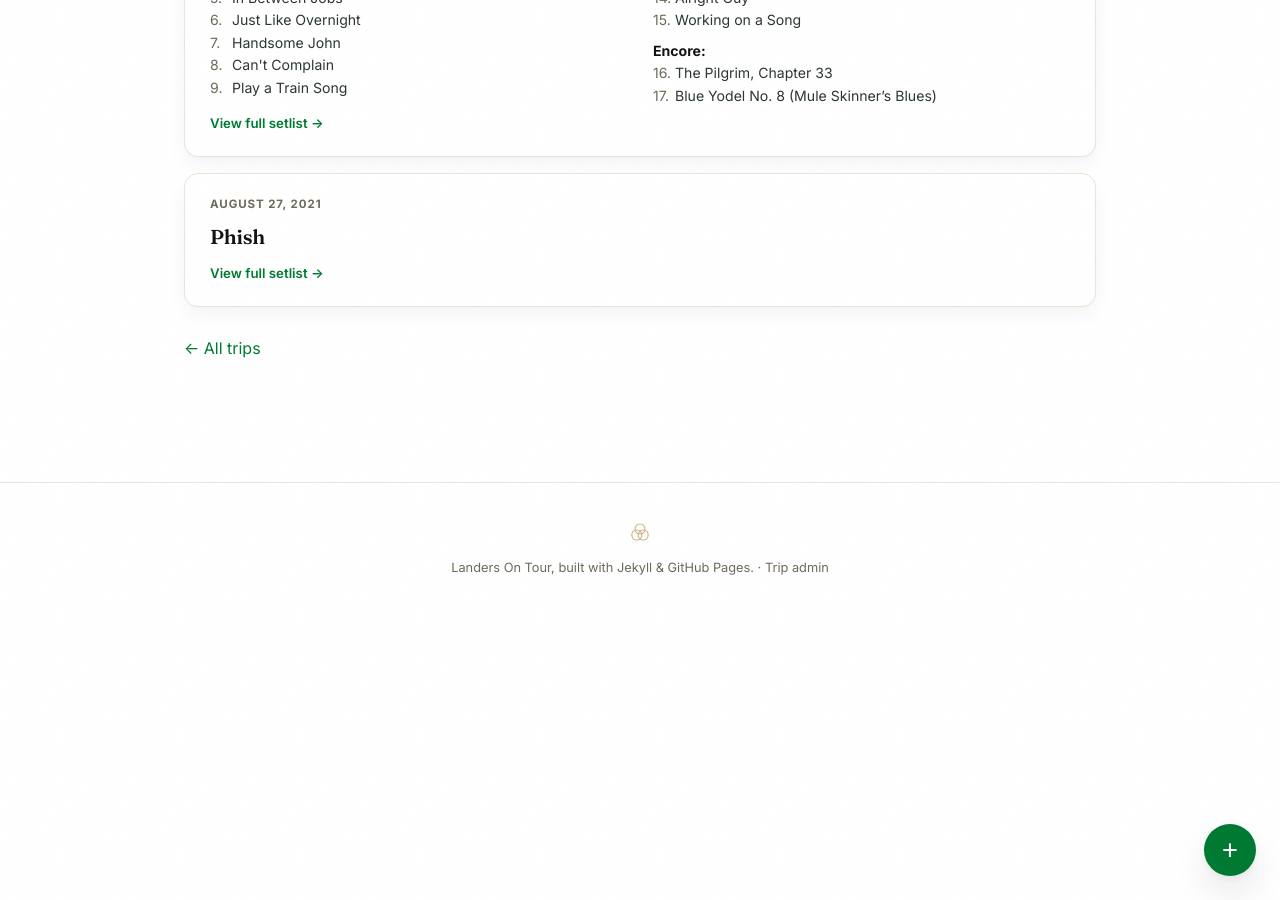
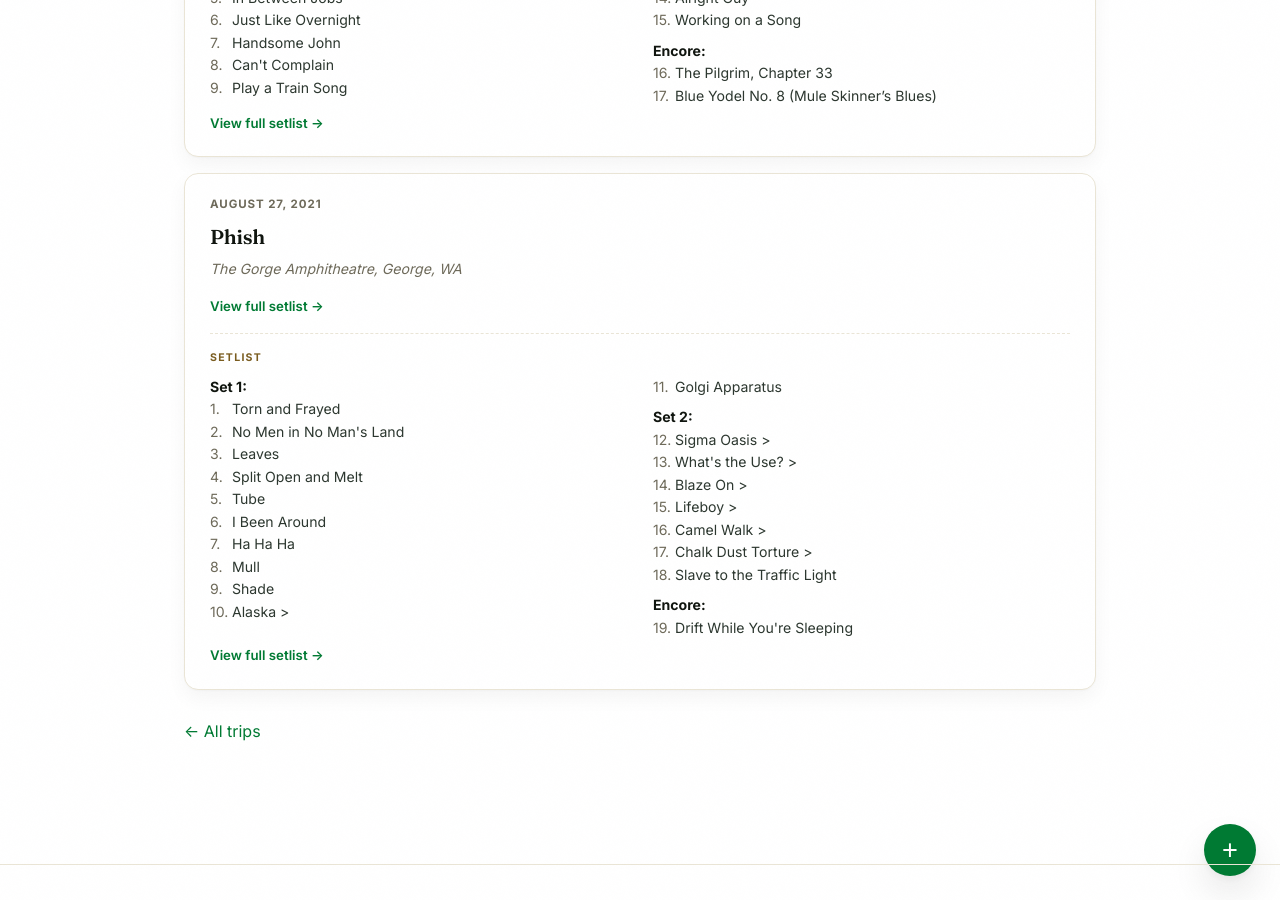
Before and after one commit to bmlanders/adventures, a Jekyll site: the page built from shows/index.html, in a window 1280 px wide and 900 px high, scrolled down 13175 px. Built offline with Jekyll 4.4.1, drawn with Linux system fonts in a browser that asks for light colours.

Commit message:
Update show: Phish on 2021-08-27

```diff
--- a/shows/index.html
+++ b/shows/index.html
@@ -871,7 +871,38 @@
 <div class="show-entry" id="2021-08-27-phish">
   <div class="show-date">August 27, 2021</div>
   <h3>Phish</h3>
+  <div class="show-venue">The Gorge Amphitheatre, George, WA</div>
   <a class="show-trip-link" href="https://phish.net/setlists/phish-august-27-2021-gorge-amphitheatre-george-wa-usa.html" target="_blank" rel="noopener">View full setlist &rarr;</a>
+
+  <div class="setlist">
+    <div class="setlist-lbl">Setlist</div>
+    <ol class="setlist-list">
+      <li class="setlist-set">Set 1:</li>
+      <li>Torn and Frayed</li>
+      <li>No Men in No Man's Land</li>
+      <li>Leaves</li>
+      <li>Split Open and Melt</li>
+      <li>Tube</li>
+      <li>I Been Around</li>
+      <li>Ha Ha Ha</li>
+      <li>Mull</li>
+      <li>Shade</li>
+      <li>Alaska &gt;</li>
+      <li>Golgi Apparatus</li>
+      <li class="setlist-set">Set 2:</li>
+      <li>Sigma Oasis &gt;</li>
+      <li>What's the Use? &gt;</li>
+      <li>Blaze On &gt;</li>
+      <li>Lifeboy &gt;</li>
+      <li>Camel Walk &gt;</li>
+      <li>Chalk Dust Torture &gt;</li>
+      <li>Slave to the Traffic Light</li>
+      <li class="setlist-set">Encore:</li>
+      <li>Drift While You're Sleeping</li>
+    </ol>
+  </div>
+
+  <a class="show-trip-link" href="https://www.setlist.fm/setlist/phish/2021/the-gorge-amphitheatre-george-wa-2b8cfc5e.html" target="_blank" rel="noopener">View full setlist &rarr;</a>
 </div>
 <!-- SHOWS_END -->
 </div>
```
